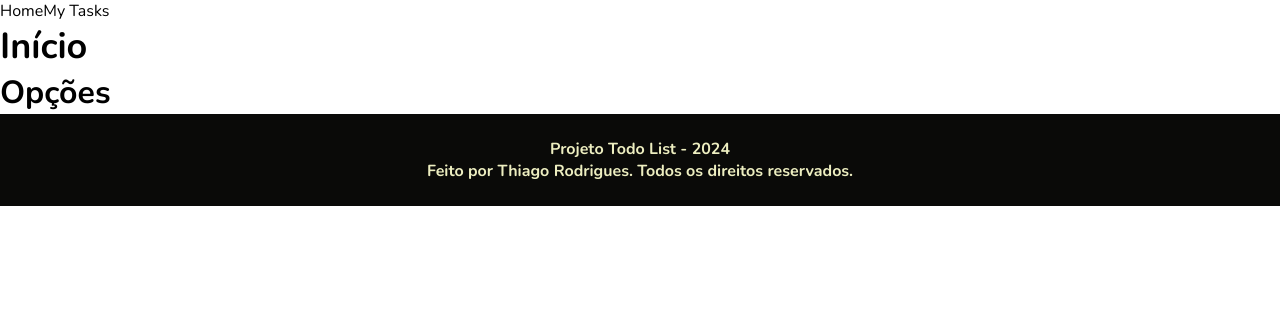
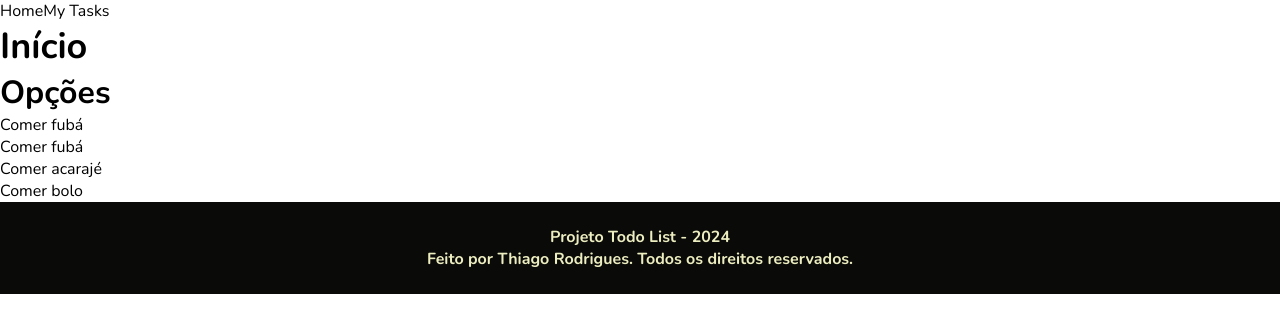
Before and after one commit to trsaints/todo-trilha-tic, a React (Vite) app: page / in a window 1280 px wide. Shown: the top 332 px of the page. Built offline with nearby package versions, Linux system fonts and the light colour scheme.

Commit message:
feat: create TaskList component

```diff
--- /dev/null
+++ b/src/Props/ITaskListProps.ts
@@ -0,0 +1,6 @@
+import { Task } from "../Types/Task";
+
+
+export default interface ITaskListProps {
+    tasks: Task[]
+}
--- /dev/null
+++ b/src/components/TaskList/TaskList.tsx
@@ -0,0 +1,27 @@
+import ITaskListProps from '../../Props/ITaskListProps'
+
+function Root(props: ITaskListProps) {
+	const tasks = props.tasks.map((task) => (
+		<li key={task.id}>
+			<details className="task">
+				<summary>{task.title}</summary>
+
+				<ul>
+					<li>Prioridade: {task.priority}</li>
+					<li>
+						Expira em: {task.completionDate.toLocaleDateString()}
+					</li>
+					<li>Criado em: {task.creationDate.toLocaleDateString()}</li>
+				</ul>
+
+				<p>{task.description}</p>
+			</details>
+		</li>
+	))
+
+	return <ul>{tasks}</ul>
+}
+
+export const TaskList = {
+	Root,
+}
--- /dev/null
+++ b/src/components/TaskList/index.ts
@@ -0,0 +1 @@
+export * from './TaskList'
--- a/src/components/pages/Home/Home.tsx
+++ b/src/components/pages/Home/Home.tsx
@@ -1,14 +1,53 @@
+import { Task } from '../../../Types/Task'
 import { Content } from '../../Content'
 import { Heading } from '../../Heading'
 import { Section } from '../../Section'
+import { TaskList } from '../../TaskList'
 
 function Root() {
+	const tasks: Task[] = [
+		{
+			id: 0,
+			title: 'Comer fubá',
+			priority: 'high',
+			completionDate: new Date(),
+			creationDate: new Date(),
+			description: 'comer um pouco de fubá',
+		},
+		{
+			id: 0,
+			title: 'Comer fubá',
+			priority: 'high',
+			completionDate: new Date(),
+			creationDate: new Date(),
+			description: 'comer um pouco de fubá',
+		},
+		{
+			id: 1,
+			title: 'Comer acarajé',
+			priority: 'high',
+			completionDate: new Date('2021-10-10'),
+			creationDate: new Date('2021-10-10'),
+			description: 'comer um pouco de fubá',
+		},
+		{
+			id: 2,
+			title: 'Comer bolo',
+			priority: 'high',
+			completionDate: new Date('2022-12-11'),
+			creationDate: new Date('2022-06-11'),
+			description: 'comer um pouco de fubá',
+		},
+	]
+
 	return (
 		<Section.Root block="home">
 			<Heading.Root>Início</Heading.Root>
 
 			<Content.Root>
 				<Heading.Root>Opções</Heading.Root>
+
+                <TaskList.Root tasks={tasks} />
 			</Content.Root>
 		</Section.Root>
 	)
```
Lines whose indentation alone changed are shown as unchanged.
